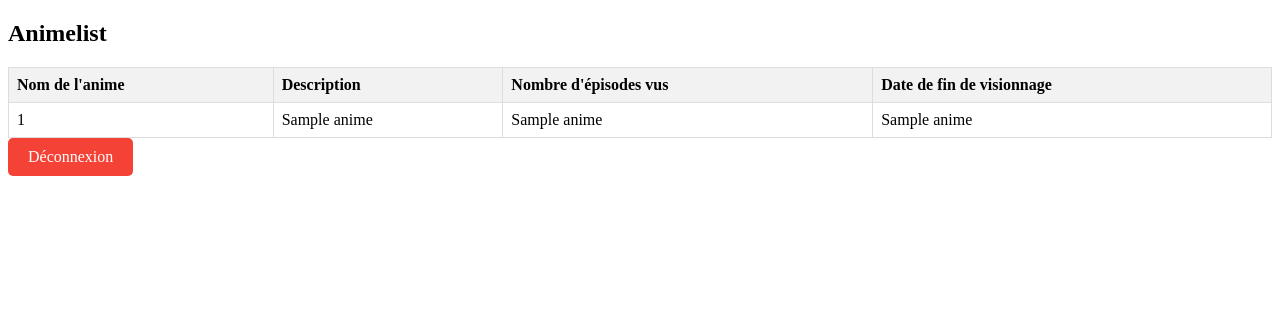
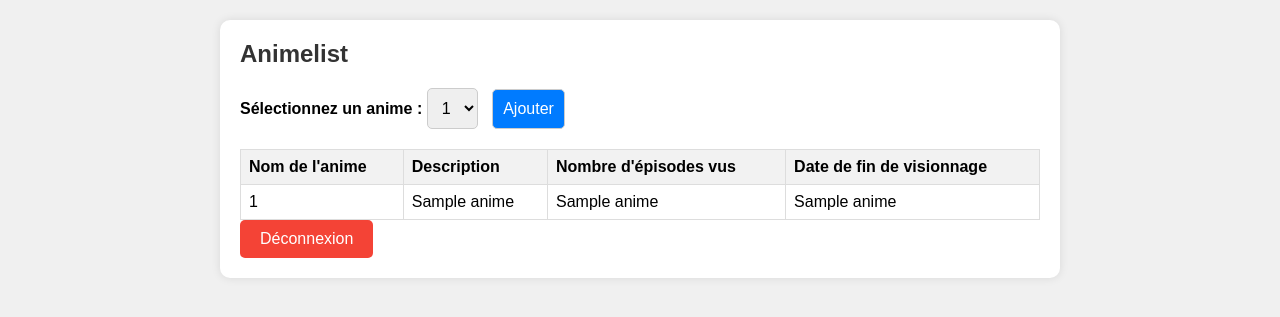
Before and after one commit to Tokkyoo/PythonProject, a Flask app: template templates/animelist.html in a window 1280 px wide. Shown: the top 317 px of the page. Run offline with Flask 3, Linux system fonts and the light colour scheme; the template is opened without the code that fills it: most values are stand-ins (such as "Sample title", 1, 10 or a date in 2020); parts of the project's set-up code (start-up, migrations or seed data) failed here and were passed over.

Commit message:
Add method to be able to add manga that the user has watched

```diff
--- a/main.py
+++ b/main.py
@@ -8,7 +8,6 @@ app = Flask(__name__)
 @app.route("/")
 def index():
     return render_template('index.html')
-
 
 def valid_login(username, password):
 
@@ -46,7 +45,6 @@ def login():
     # was GET or the credentials were invalid
     return render_template('login.html', error=error)
 
-
 @app.route('/logout')
 def logout():
     # Supprimer le cookie 'username' lors de la déconnexion
@@ -57,7 +55,6 @@ def logout():
 @app.route('/logout-page')
 def logout_page():
     return render_template('logout.html')
-
 
 DATABASE = 'database.db'
 
@@ -72,8 +69,6 @@ def close_connection(exception):
     db = getattr(g, '_database', None)
     if db is not None:
         db.close()
-
-
 def init_db():
     with app.app_context():
         db = get_db()
@@ -83,7 +78,6 @@ def init_db():
 
 def get_watched_animes(username):
     # Exécuter la requête SQL pour récupérer les animés regardés par l'utilisateur
-
     conn = get_db()
     cursor = conn.cursor()
     cursor.execute('''
@@ -94,11 +88,15 @@ def get_watched_animes(username):
     WHERE Users.username = ?;
     ''', (username,))
     watched_animes = cursor.fetchall()
-    conn.close()
 
-    print(watched_animes)
     return watched_animes
 
+def get_anime():
+    conn = get_db()
+    cursor = conn.cursor()
+    cursor.execute('SELECT name FROM Animes')
+    animes = cursor.fetchall()
+    return animes
 
 @app.route("/animelist")
 def animelist():
@@ -107,12 +105,12 @@ def animelist():
     print(username)
     if username:
         watched_animes = get_watched_animes(username)
-
+        animes = get_anime()
         print(watched_animes)
-        return render_template('animelist.html', watched_animes=watched_animes)
+        print(animes)
+        return render_template('animelist.html', watched_animes=watched_animes, animes=animes)
     else:
         return redirect('/login')
-
 
 @app.route('/register', methods=['GET', 'POST'])
 def register():
@@ -138,6 +136,33 @@ def register():
 if not Path(DATABASE).exists():
     with app.app_context():
         db = get_db()
-        sql = Path('ideas.sql').read_text()
+        sql = Path('animelist.sql').read_text()
         db.cursor().executescript(sql)
         db.commit()
+
+
+@app.route('/addanime', methods=['POST'])
+def add_anime():
+    if request.method == 'POST':
+        anime_name = request.form['anime']
+        username = request.cookies.get('username')
+        # Ajouter l'anime sélectionné à la table watched_animes
+        add_anime_to_watched_animes(anime_name, username)
+
+        # Rediriger vers la même page pour actualiser la liste des animes regardés
+        return redirect(url_for('animelist'))
+
+def add_anime_to_watched_animes(anime_name, username):
+
+    today = datetime.date.today()
+
+    conn = get_db()
+    cursor = conn.cursor()
+    cursor.execute('SELECT id FROM Animes WHERE name = ?', (anime_name,))
+    anime_id = cursor.fetchone()
+
+    cursor.execute('SELECT id FROM Users WHERE username = ?', (username,))
+    user_id = cursor.fetchone()
+
+    cursor.execute("INSERT INTO Watched_Animes (user_id, anime_id, finish_date) VALUES (?, ?, ?)", (user_id[0], anime_id[0], today))
+    conn.commit()
--- a/templates/animelist.html
+++ b/templates/animelist.html
@@ -5,6 +5,46 @@
     <meta name="viewport" content="width=device-width, initial-scale=1.0">
     <title>Animes</title>
     <style>
+        body {
+            font-family: Arial, sans-serif;
+            background-color: #f0f0f0;
+            margin: 0;
+            padding: 0;
+        }
+        .container {
+            max-width: 800px;
+            margin: 20px auto;
+            padding: 20px;
+            background-color: #fff;
+            border-radius: 10px;
+            box-shadow: 0 0 10px rgba(0, 0, 0, 0.1);
+        }
+        h2 {
+            margin-top: 0;
+            color: #333;
+        }
+        form {
+            margin-bottom: 20px;
+        }
+        label {
+            font-weight: bold;
+        }
+        select, button {
+            padding: 10px;
+            font-size: 16px;
+            border: 1px solid #ccc;
+            border-radius: 5px;
+            margin-right: 10px;
+        }
+        button {
+            background-color: #007bff;
+            color: #fff;
+            cursor: pointer;
+            transition: background-color 0.3s ease;
+        }
+        button:hover {
+            background-color: #0056b3;
+        }
         table {
             border-collapse: collapse;
             width: 100%;
@@ -33,7 +73,17 @@
     </style>
 </head>
 <body>
+    <div class="container">
         <h2>Animelist</h2>
+        <form action="/addanime" method="post">
+            <label for="anime">Sélectionnez un anime :</label>
+            <select name="anime" id="anime">
+                {% for anime in animes %}
+                <option value="{{ anime[0] }}">{{ anime[0] }}</option>
+                {% endfor %}
+            </select>
+            <button type="submit">Ajouter</button>
+        </form>
         <table>
             <tr>
                 <th>Nom de l'anime</th>
@@ -51,5 +101,6 @@
             {% endfor %}
         </table>
         <a href="/logout" class="logout-btn">Déconnexion</a>
+    </div>
 </body>
 </html>
```
Also changed, not shown: animelist.sql (line endings or trailing spaces). Lines whose indentation alone changed are shown as unchanged.
